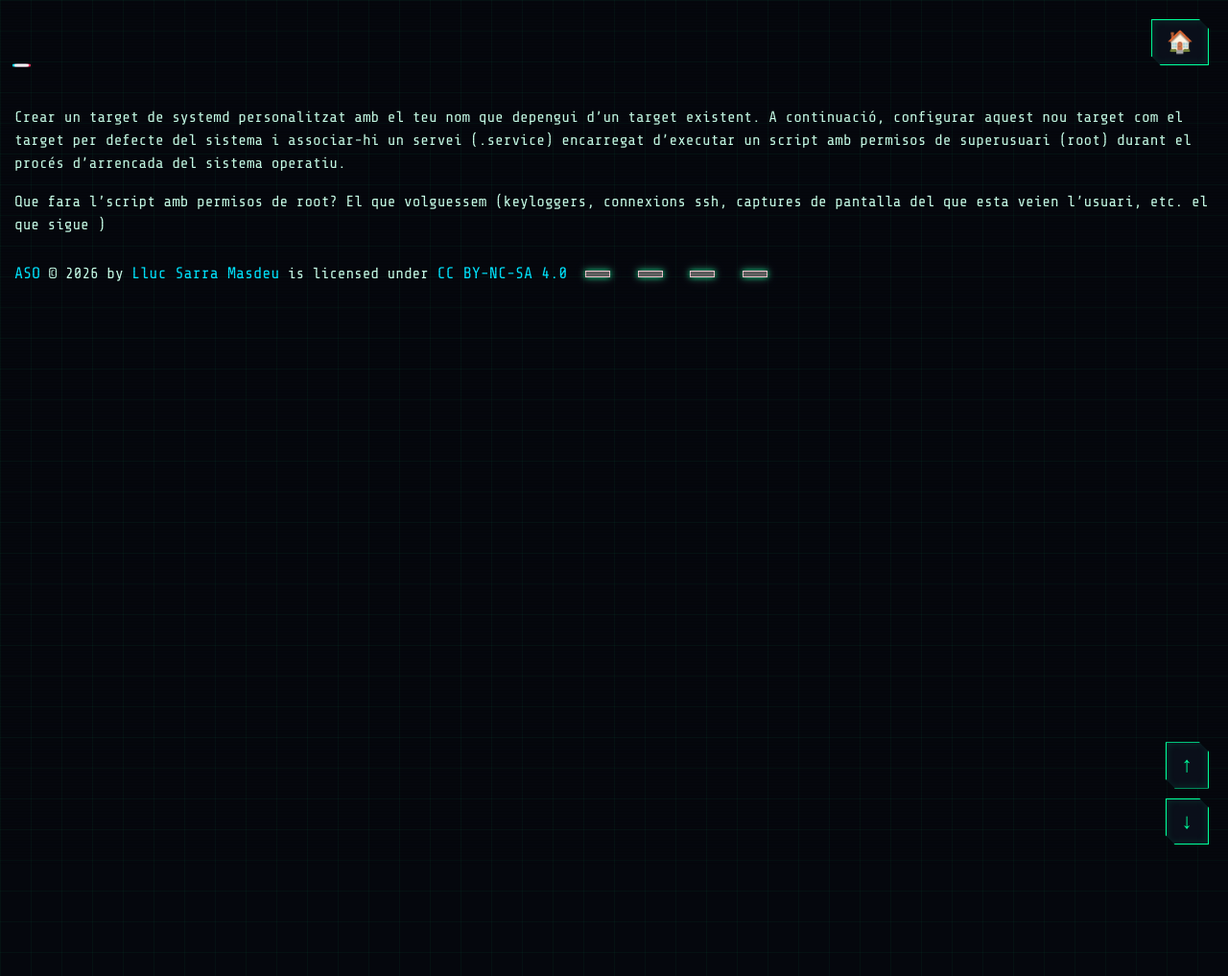
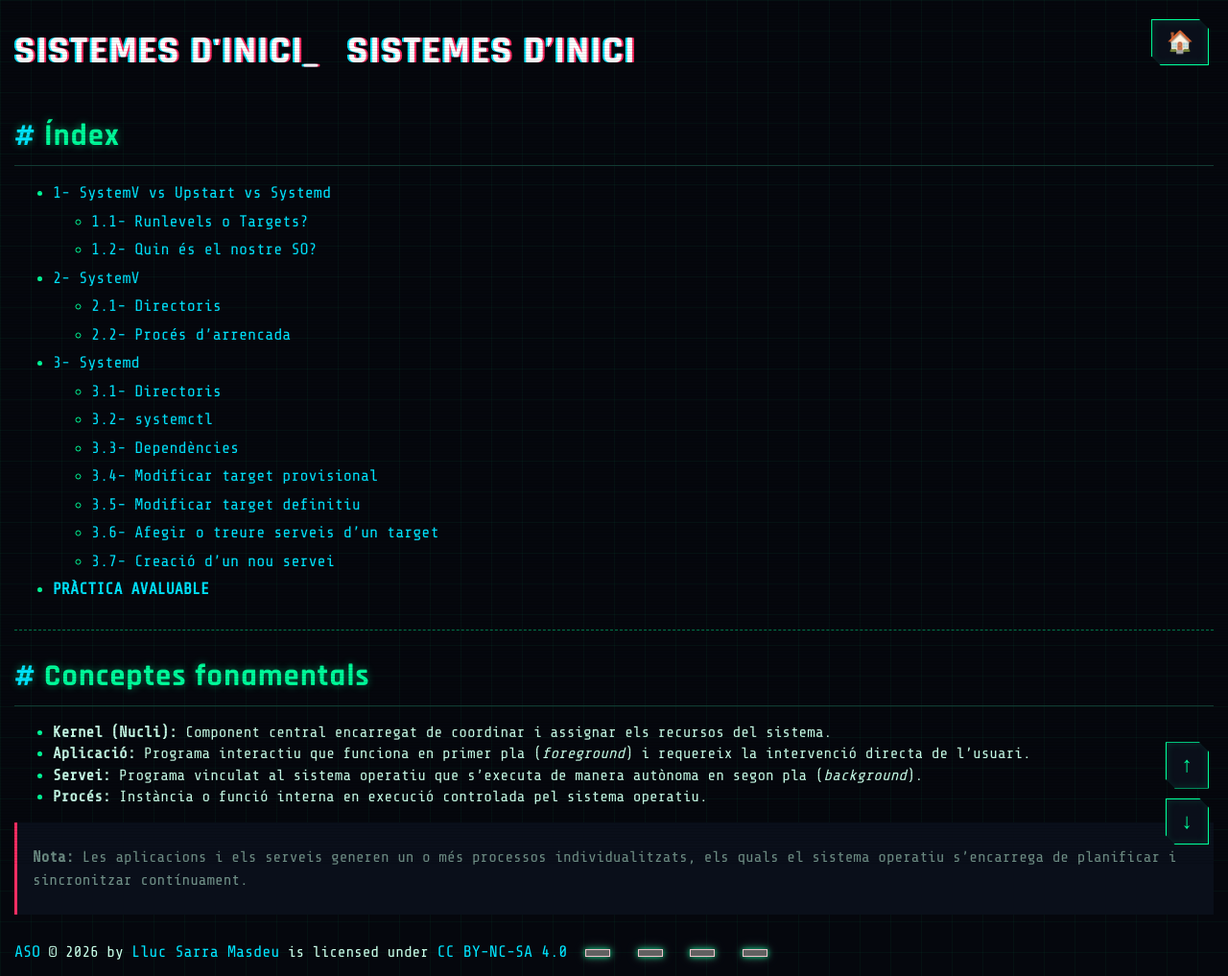
Before and after one commit to llucsarraaa/ASOPJ1, a Jekyll site: the page built from SP1/SP1.md, in a window 1280 px wide. Shown: the whole page at 96% size. Built offline with Jekyll 4.4.1, drawn with Linux system fonts in a browser that asks for light colours; our own code applies the rules of GitHub Pages for plain Markdown files; grey boxes are pictures that could not be loaded.

Commit message:
Update SP1.md

```diff
--- a/SP1/SP1.md
+++ b/SP1/SP1.md
@@ -1,4 +1,34 @@
+---
+layout: default
+title: "SISTEMES D'INICI"
+---
+# SISTEMES D'INICI
 
-Crear un target de systemd personalitzat amb el teu nom que depengui d'un target existent. A continuació, configurar aquest nou target com el target per defecte del sistema i associar-hi un servei (.service) encarregat d'executar un script amb permisos de superusuari (root) durant el procés d'arrencada del sistema operatiu.
+## Índex
 
-Que fara l'script amb permisos de root? El que volguessem (keyloggers, connexions ssh, captures de pantalla del que esta veien l'usuari, etc. el que sigue )
+- [1- SystemV vs Upstart vs Systemd](#1--systemv-vs-upstart-vs-systemd)
+  - [1.1- Runlevels o Targets?](#11--runlevels-o-targets)
+  - [1.2- Quin és el nostre SO?](#12--quin-és-el-nostre-so)
+- [2- SystemV](#2--systemv)
+  - [2.1- Directoris](#21--directoris)
+  - [2.2- Procés d'arrencada](#22--procés-darrencada)
+- [3- Systemd](#3--systemd)
+  - [3.1- Directoris](#31--directoris)
+  - [3.2- systemctl](#32--systemctl)
+  - [3.3- Dependències](#33--dependències)
+  - [3.4- Modificar target provisional](#34--modificar-target-provisional)
+  - [3.5- Modificar target definitiu](#35--modificar-target-definitiu)
+  - [3.6- Afegir o treure serveis d'un target](#36--afegir-o-treure-serveis-dun-target)
+  - [3.7- Creació d'un nou servei](#37--creació-dun-nou-servei)
+- **[PRÀCTICA AVALUABLE](#practica-avaluable)**
+
+---
+
+## Conceptes fonamentals
+
+* **Kernel (Nucli):** Component central encarregat de coordinar i assignar els recursos del sistema.
+* **Aplicació:** Programa interactiu que funciona en primer pla (*foreground*) i requereix la intervenció directa de l'usuari.
+* **Servei:** Programa vinculat al sistema operatiu que s'executa de manera autònoma en segon pla (*background*).
+* **Procés:** Instància o funció interna en execució controlada pel sistema operatiu.
+
+> **Nota:** Les aplicacions i els serveis generen un o més processos individualitzats, els quals el sistema operatiu s'encarrega de planificar i sincronitzar contínuament.
```
